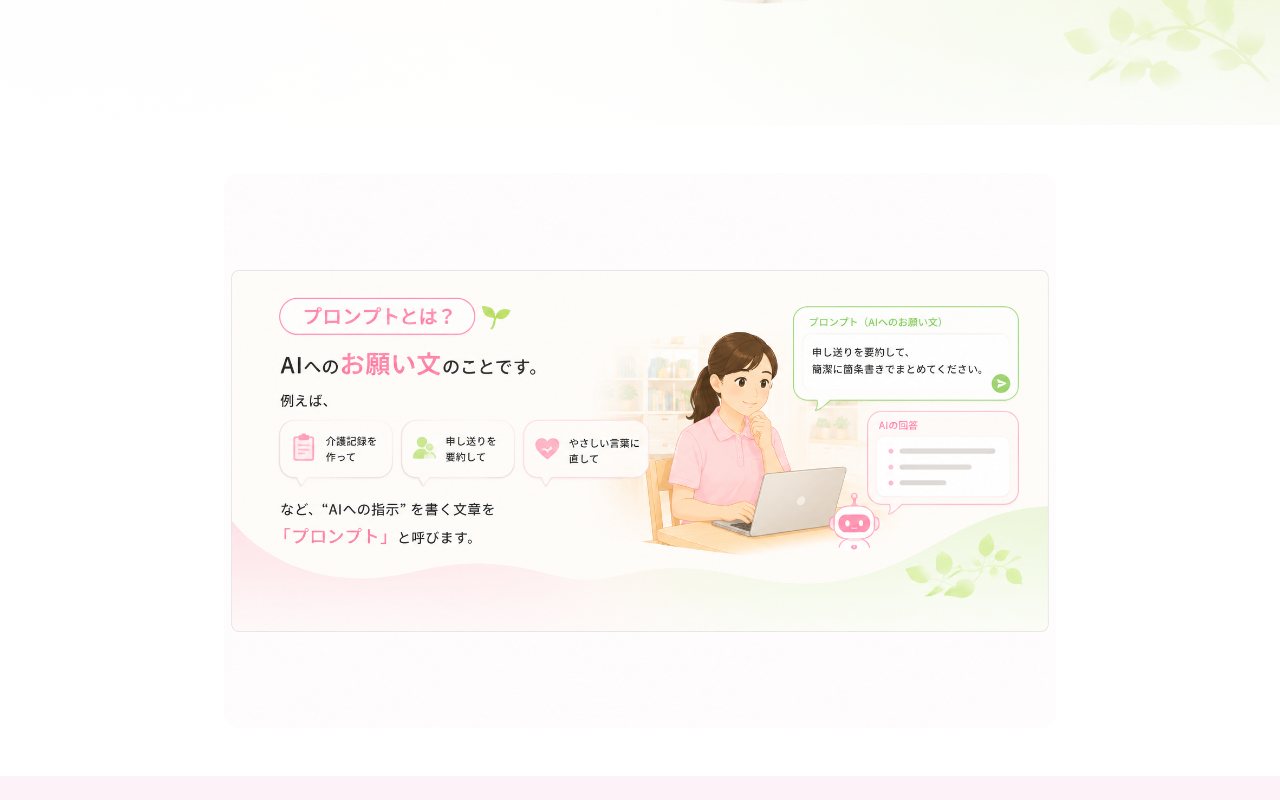
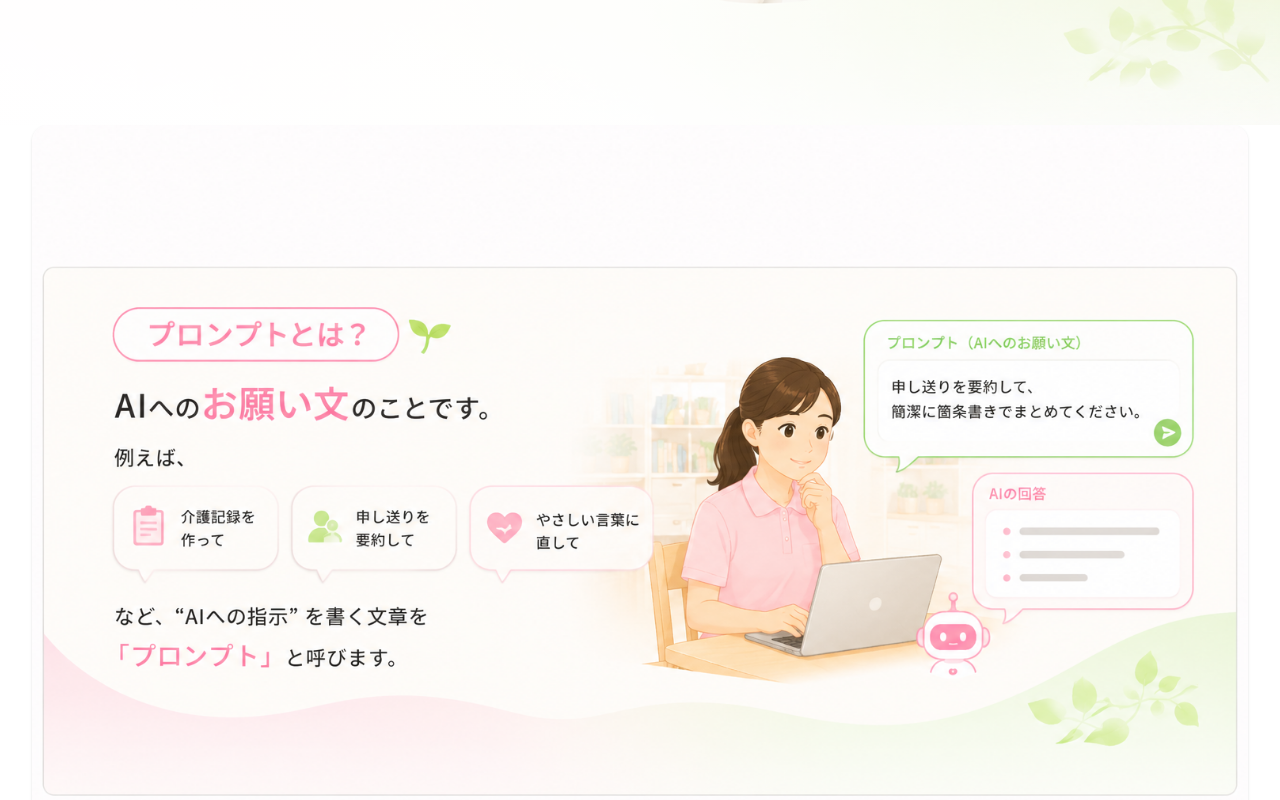
Before and after one commit to shinya5812/minna-no-kaigo-ai, a Next.js app: page / in a window 1280 px wide. Shown: the part 560-1360 px from the top of the page. Built offline with nearby package versions, Linux system fonts and the light colour scheme.

Commit message:
fix: align prompt-explain image with hero width

```diff
--- a/components/hero.tsx
+++ b/components/hero.tsx
@@ -64,14 +64,14 @@ export function Hero() {
       </section>
 
       {/* プロンプト説明画像 */}
-      <div className="py-12 bg-white">
-        <div className="mx-auto max-w-4xl px-4 sm:px-6 lg:px-8">
+      <div className="pt-0 pb-12 bg-white">
+        <div className="mx-auto max-w-7xl px-4 sm:px-6 lg:px-8">
           <Image
             src="/prompt-explain.png"
             alt="AIプロンプトの使い方説明"
-            width={1200}
-            height={800}
-            className="rounded-2xl w-full h-auto mx-auto"
+            width={1400}
+            height={933}
+            className="rounded-2xl shadow-sm w-full h-auto"
           />
         </div>
       </div>
```
